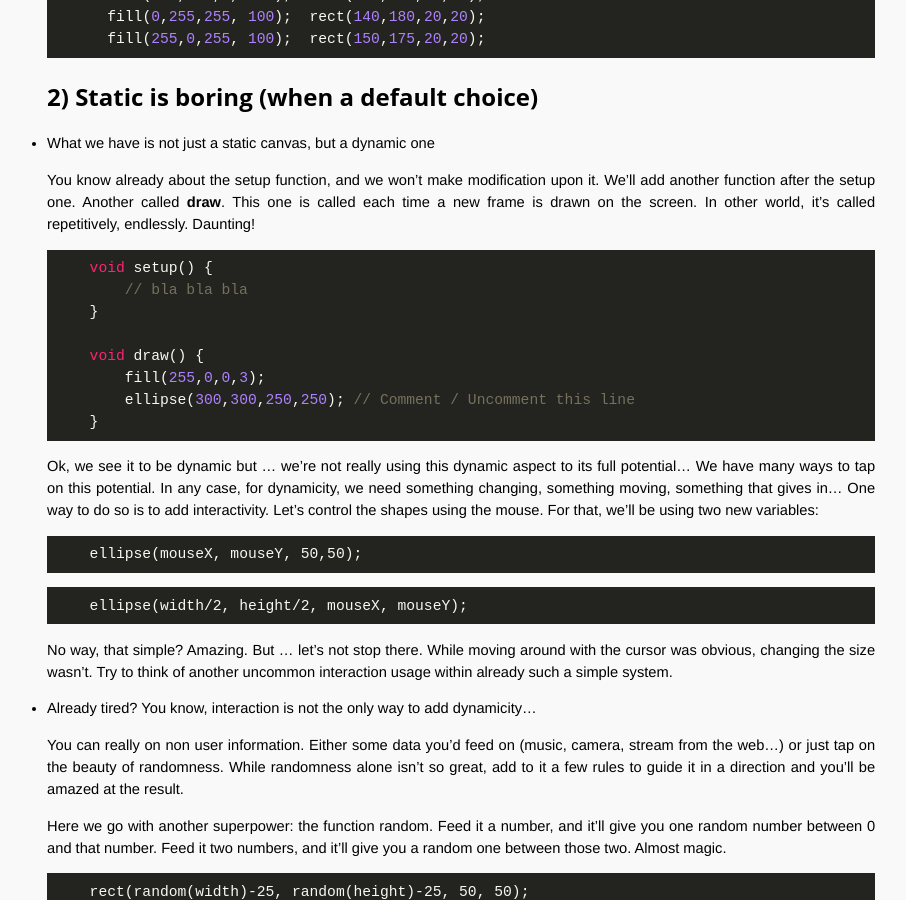
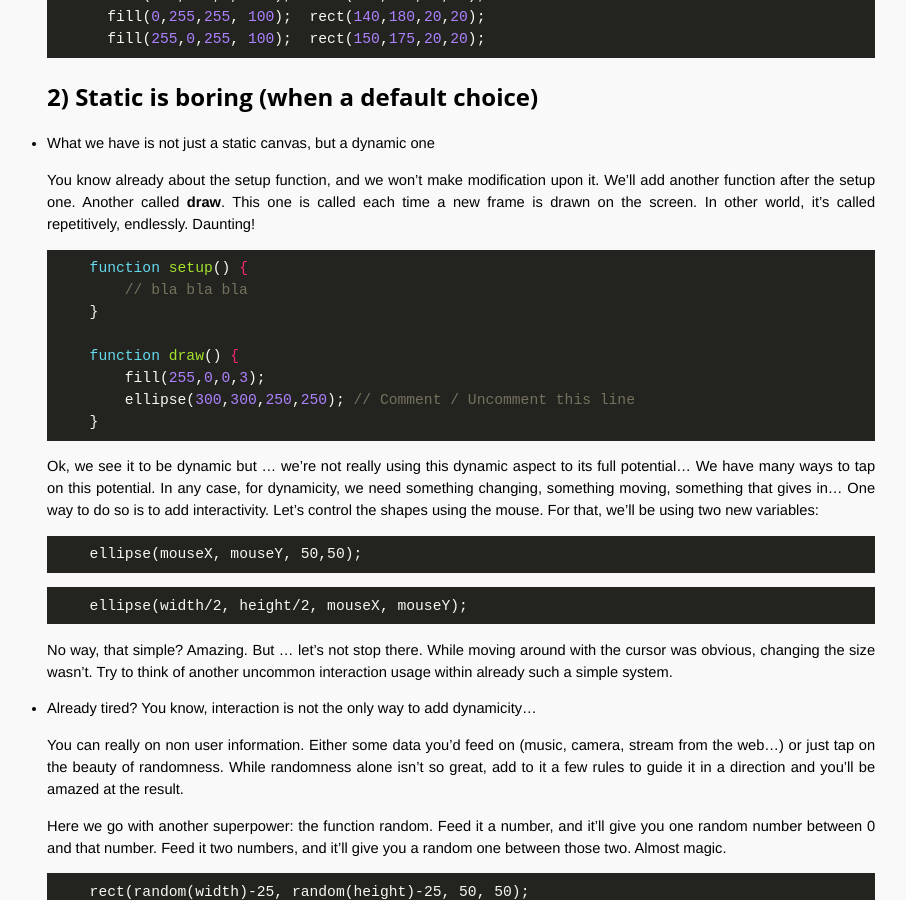
Before and after one commit to FoodAndCode/workshop, a Jekyll site: the page built from log1_Pink_is_tasty.markdown, in a window 1280 px wide and 900 px high, scrolled down 2415 px. Shown: the whole window, without its empty margins (309-1215 px from the left). Built offline with Jekyll 4.4.1, drawn with Linux system fonts in a browser that asks for light colours.

Commit message:
Update log1_Pink_is_tasty.markdown

````diff
--- a/log1_Pink_is_tasty.markdown
+++ b/log1_Pink_is_tasty.markdown
@@ -110,11 +110,11 @@ You know already about the setup function, and we won't make modification upon i
 
 
 ```javascript
-    void setup() {
+    function setup() {
         // bla bla bla
     }
 
-    void draw() {
+    function draw() {
         fill(255,0,0,3);
         ellipse(300,300,250,250); // Comment / Uncomment this line
     }
````
